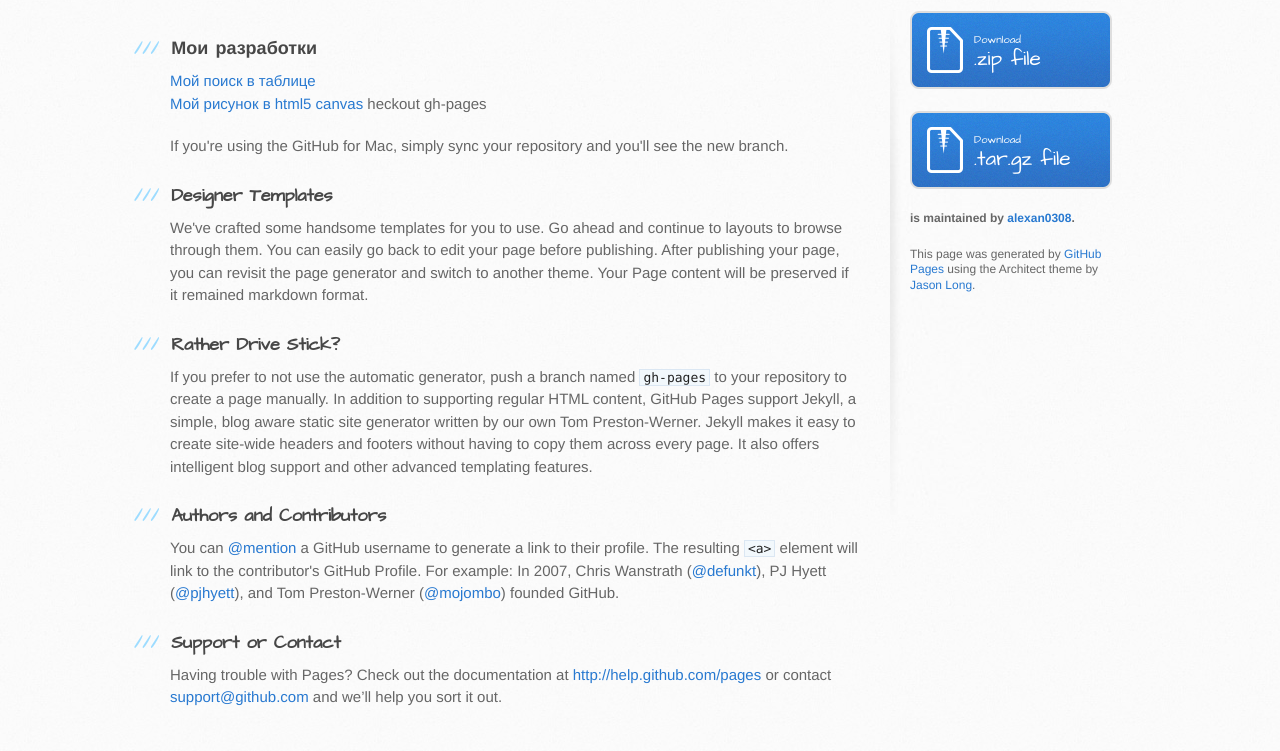
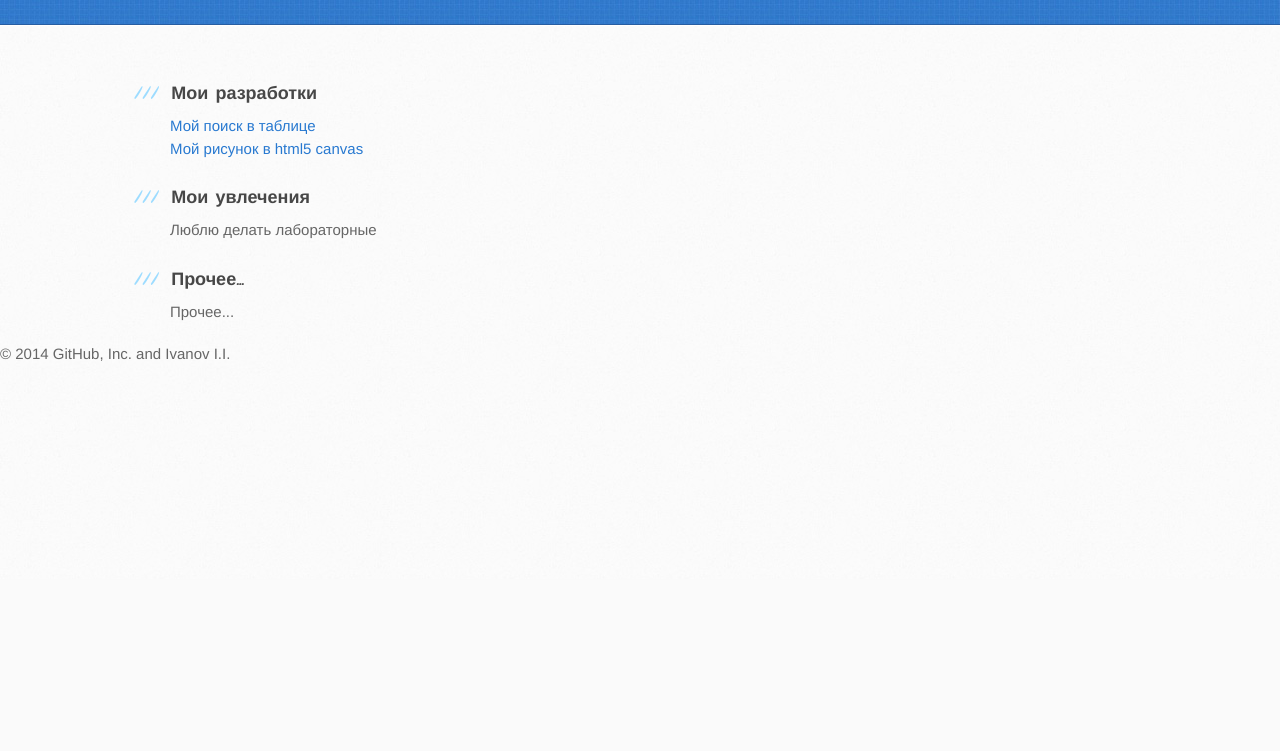
Before and after one commit to alexan0308/resume, a plain HTML site: page index.html in a window 1280 px wide. Shown: the part 221-972 px from the top of the page. After the commit the page ends 800 px from the top, so only its background shows below. Drawn offline with Linux system fonts and the light colour scheme.

Commit message:
Update index.html

```diff
--- a/index.html
+++ b/index.html
@@ -1,3 +1,18 @@
+Skip to content
+ This repository
+Explore
+Gist
+Blog
+Help
+Udav Anaconda alexan0308
+
+1  Unwatch
+  Star 0
+ Fork 0alexan0308/resume
+ branch: gh-pages  resume / index.html
+Udav Anacondaalexan0308 an hour ago Update index.html
+1 contributor
+84 lines (63 sloc)  4.559 kb RawBlameHistory
 <!DOCTYPE html>
 <html>
   <head>
@@ -35,49 +50,22 @@
 <a href="table/index.html"> Мой поиск в таблице </a> <p>
 <a href="ris/index.html"> Мой рисунок в html5 canvas </a>
 
-heckout gh-pages
-</code></pre>
-
-<p>If you're using the GitHub for Mac, simply sync your repository and you'll see the new branch.</p>
 
 <h3>
-<a name="designer-templates" class="anchor" href="#designer-templates"><span class="octicon octicon-link"></span></a>Designer Templates</h3>
+<a name="designer-templates" class="anchor" href="#designer-templates"><span class="octicon octicon-link"></span></a>Мои увлечения</h3>
 
-<p>We've crafted some handsome templates for you to use. Go ahead and continue to layouts to browse through them. You can easily go back to edit your page before publishing. After publishing your page, you can revisit the page generator and switch to another theme. Your Page content will be preserved if it remained markdown format.</p>
+<p>Люблю делать лабораторные</p>
 
 <h3>
-<a name="rather-drive-stick" class="anchor" href="#rather-drive-stick"><span class="octicon octicon-link"></span></a>Rather Drive Stick?</h3>
+<a name="rather-drive-stick" class="anchor" href="#rather-drive-stick"><span class="octicon octicon-link"></span></a>Прочее...</h3>
 
-<p>If you prefer to not use the automatic generator, push a branch named <code>gh-pages</code> to your repository to create a page manually. In addition to supporting regular HTML content, GitHub Pages support Jekyll, a simple, blog aware static site generator written by our own Tom Preston-Werner. Jekyll makes it easy to create site-wide headers and footers without having to copy them across every page. It also offers intelligent blog support and other advanced templating features.</p>
+<p>Прочее...</p>
 
-<h3>
-<a name="authors-and-contributors" class="anchor" href="#authors-and-contributors"><span class="octicon octicon-link"></span></a>Authors and Contributors</h3>
 
-<p>You can <a href="https://github.com/blog/821" class="user-mention">@mention</a> a GitHub username to generate a link to their profile. The resulting <code>&lt;a&gt;</code> element will link to the contributor's GitHub Profile. For example: In 2007, Chris Wanstrath (<a href="https://github.com/defunkt" class="user-mention">@defunkt</a>), PJ Hyett (<a href="https://github.com/pjhyett" class="user-mention">@pjhyett</a>), and Tom Preston-Werner (<a href="https://github.com/mojombo" class="user-mention">@mojombo</a>) founded GitHub.</p>
-
-<h3>
-<a name="support-or-contact" class="anchor" href="#support-or-contact"><span class="octicon octicon-link"></span></a>Support or Contact</h3>
-
-<p>Having trouble with Pages? Check out the documentation at <a href="http://help.github.com/pages">http://help.github.com/pages</a> or contact <a href="mailto:support@github.com">support@github.com</a> and we’ll help you sort it out.</p>
-        </section>
-
-        <aside id="sidebar">
-          <a href="https://github.com/alexan0308/resume/zipball/master" class="button">
-            <small>Download</small>
-            .zip file
-          </a>
-          <a href="https://github.com/alexan0308/resume/tarball/master" class="button">
-            <small>Download</small>
-            .tar.gz file
-          </a>
-
-          <p class="repo-owner"><a href="https://github.com/alexan0308/resume"></a> is maintained by <a href="https://github.com/alexan0308">alexan0308</a>.</p>
-
-          <p>This page was generated by <a href="https://pages.github.com">GitHub Pages</a> using the Architect theme by <a href="https://twitter.com/jasonlong">Jason Long</a>.</p>
-        </aside>
-      </div>
     </div>
-
+</div>
 
   </body>
 </html>
+
+© 2014 GitHub, Inc. and Ivanov I.I.
```
